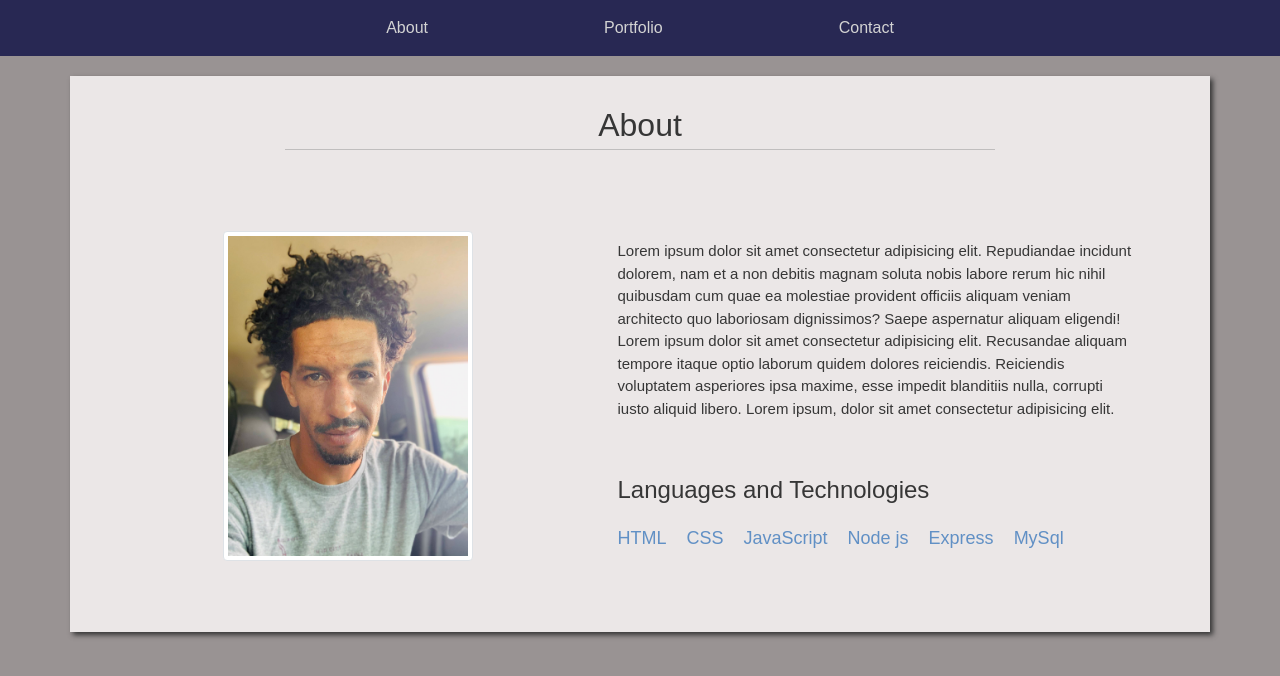
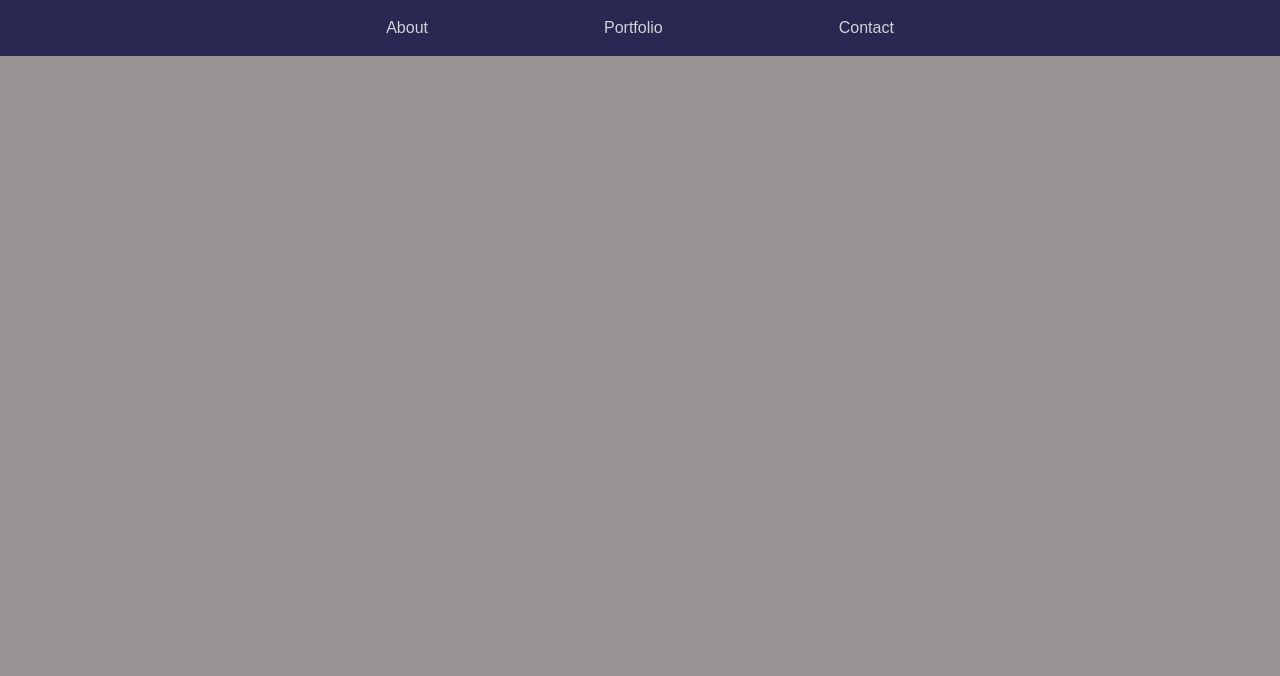
Before and after one commit to jbrown827/react-potfolio, a React (Create React App) app in the folder protfolio/: page / in a window 1280 px wide. Shown: the top 676 px of the page. Built offline with nearby package versions, Linux system fonts and the light colour scheme.

Commit message:
Update link path

```diff
--- a/protfolio/src/App.js
+++ b/protfolio/src/App.js
@@ -12,7 +12,7 @@ function App() {
       <Switch>
         <div className="App">
           <Nav />
-          <Route path="/" exact component={About} />
+          <Route path="/about" component={About} />
           <Route path="/portfolio" component={Portfolio} />
           <Route path="/contact" component={Contact} />
         </div>
--- a/protfolio/src/components/Nav.js
+++ b/protfolio/src/components/Nav.js
@@ -20,7 +20,7 @@ const Nav = () => {
         </button>
         <div className="collapse navbar-collapse" id="navbarNavAltMarkup">
           <ul className="navbar-nav mx-auto">
-            <Link to="/">
+            <Link to="/about">
               <li className="nav-item nav-link">About</li>
             </Link>
             <Link to="/portfolio">
```
